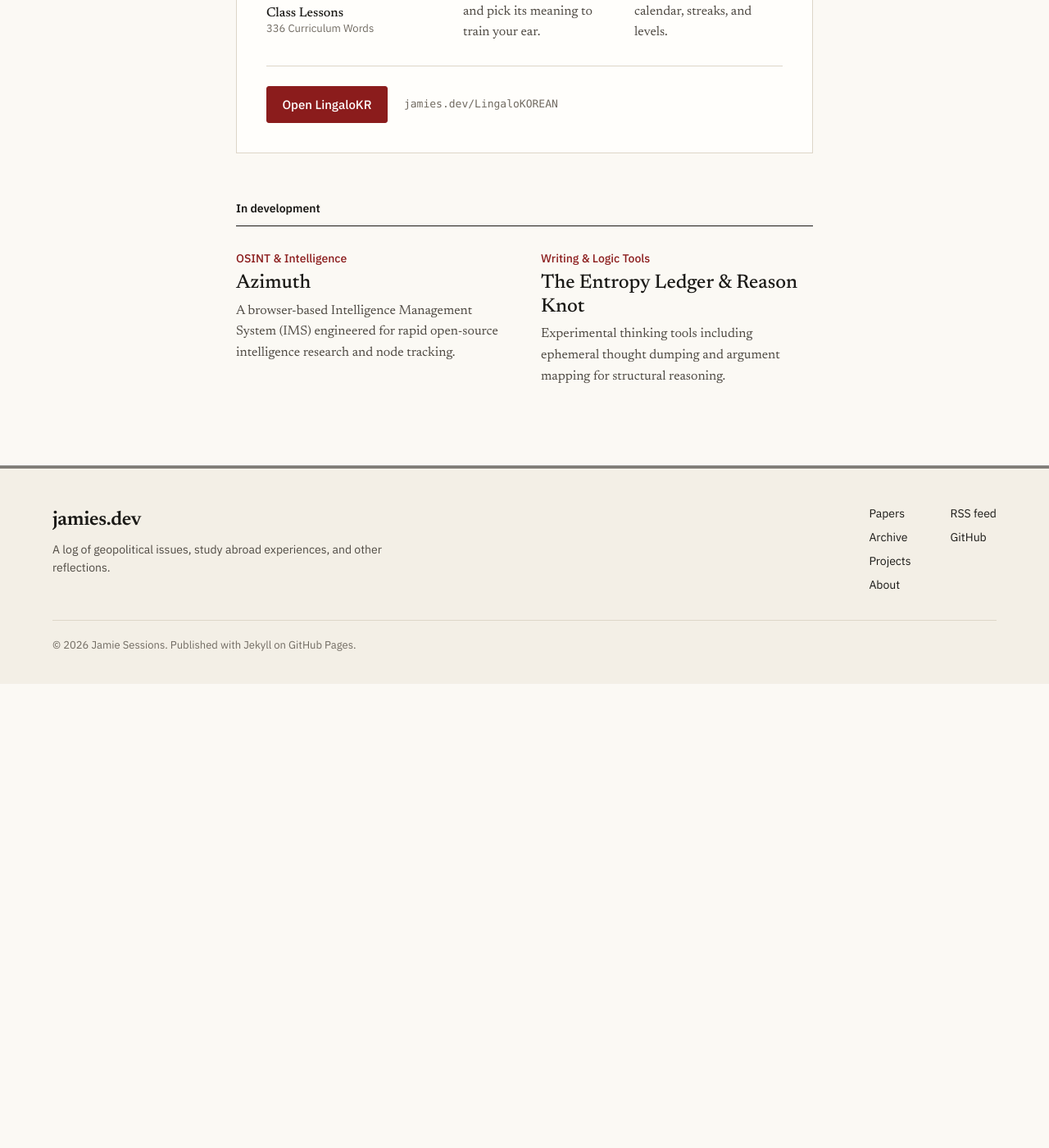
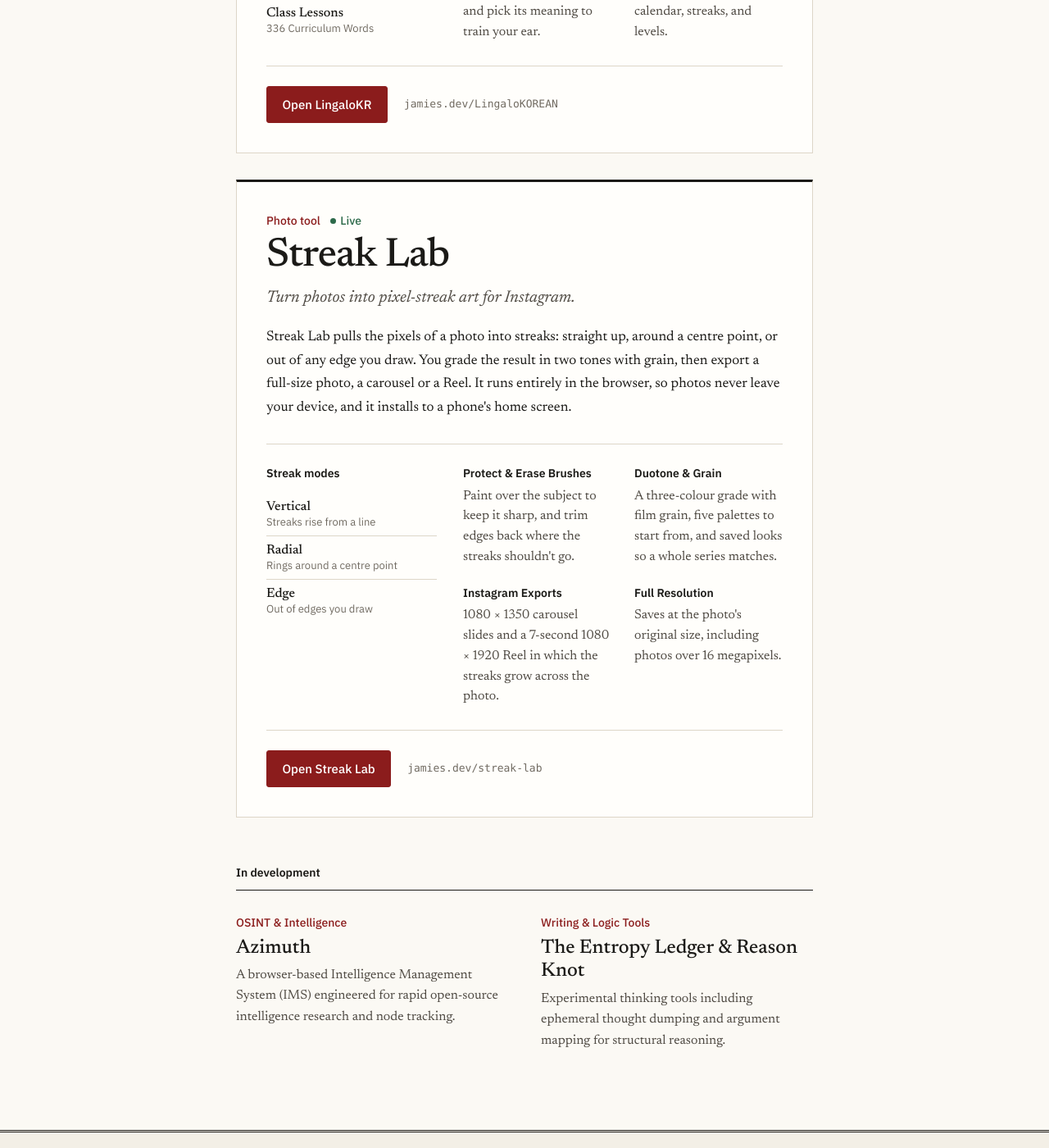
Before and after one commit to cijamie/cijamie.github.io, a Jekyll site: the page built from projects.html, in a window 1280 px wide and 1400 px high, scrolled down 1820 px. Shown: the whole window at 82% size. Built offline with Jekyll 4.4.1, drawn with Linux system fonts in a browser that asks for light colours; comment, search, counter and statistics services are not loaded; before the commit the page ends 2654 px from its top, so only the background shows below that.

Commit message:
Add Streak Lab to projects

```diff
--- a/projects.html
+++ b/projects.html
@@ -119,6 +119,57 @@ permalink: /projects/
         <span class="project-url">jamies.dev/LingaloKOREAN</span>
       </p>
     </article>
+
+    <article class="project-feature">
+      <div class="project-feature-head">
+        <p class="project-kind">Photo tool <span class="status-live">Live</span></p>
+        <h3 class="project-name">
+          <a href="https://jamies.dev/streak-lab/" target="_blank" rel="noopener noreferrer">Streak Lab</a>
+        </h3>
+        <p class="project-pitch">
+          Turn photos into pixel-streak art for Instagram.
+        </p>
+      </div>
+
+      <p class="project-desc">
+        Streak Lab pulls the pixels of a photo into streaks: straight up, around a centre point, or out of any edge you draw. You grade the result in two tones with grain, then export a full-size photo, a carousel or a Reel. It runs entirely in the browser, so photos never leave your device, and it installs to a phone's home screen.
+      </p>
+
+      <div class="project-detail-grid">
+        <div class="project-languages">
+          <h4 class="project-subhead">Streak modes</h4>
+          <ul class="lang-list">
+            <li><strong>Vertical</strong> <span>Streaks rise from a line</span></li>
+            <li><strong>Radial</strong> <span>Rings around a centre point</span></li>
+            <li><strong>Edge</strong> <span>Out of edges you draw</span></li>
+          </ul>
+        </div>
+
+        <dl class="feature-list">
+          <div>
+            <dt>Protect &amp; Erase Brushes</dt>
+            <dd>Paint over the subject to keep it sharp, and trim edges back where the streaks shouldn't go.</dd>
+          </div>
+          <div>
+            <dt>Duotone &amp; Grain</dt>
+            <dd>A three-colour grade with film grain, five palettes to start from, and saved looks so a whole series matches.</dd>
+          </div>
+          <div>
+            <dt>Instagram Exports</dt>
+            <dd>1080 × 1350 carousel slides and a 7-second 1080 × 1920 Reel in which the streaks grow across the photo.</dd>
+          </div>
+          <div>
+            <dt>Full Resolution</dt>
+            <dd>Saves at the photo's original size, including photos over 16 megapixels.</dd>
+          </div>
+        </dl>
+      </div>
+
+      <p class="project-actions">
+        <a href="https://jamies.dev/streak-lab/" class="button" target="_blank" rel="noopener noreferrer">Open Streak Lab</a>
+        <span class="project-url">jamies.dev/streak-lab</span>
+      </p>
+    </article>
   </section>
 
   <section class="project-group" aria-labelledby="dev-heading">
```
